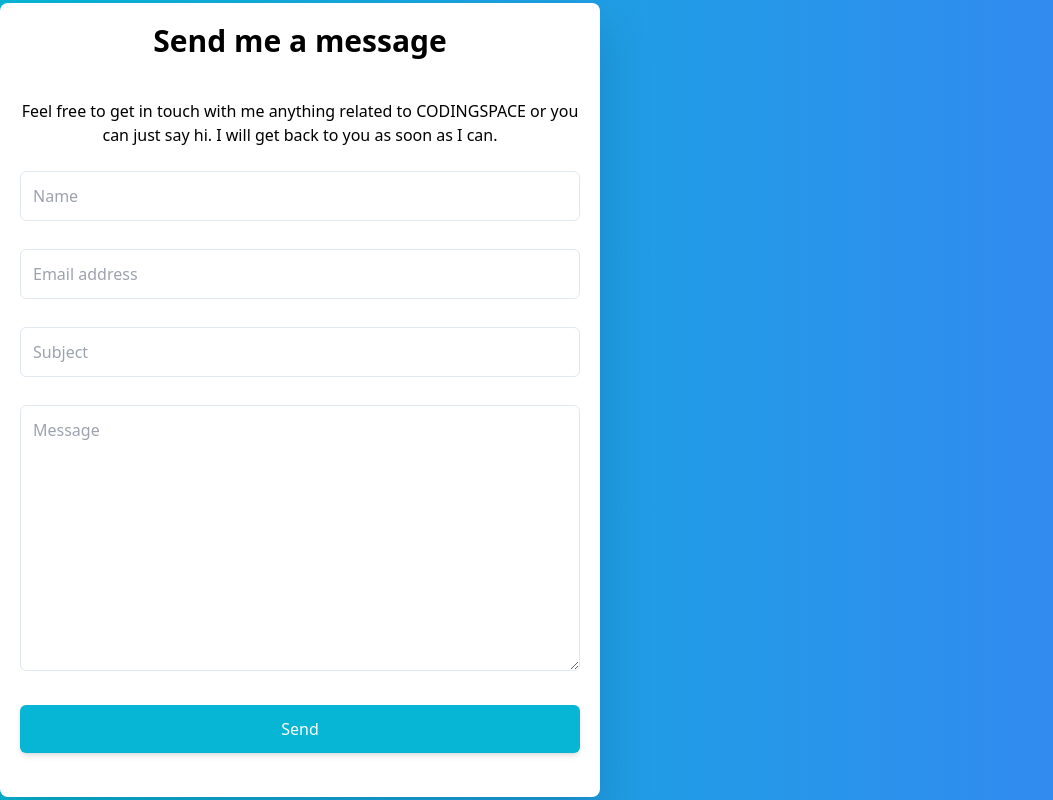
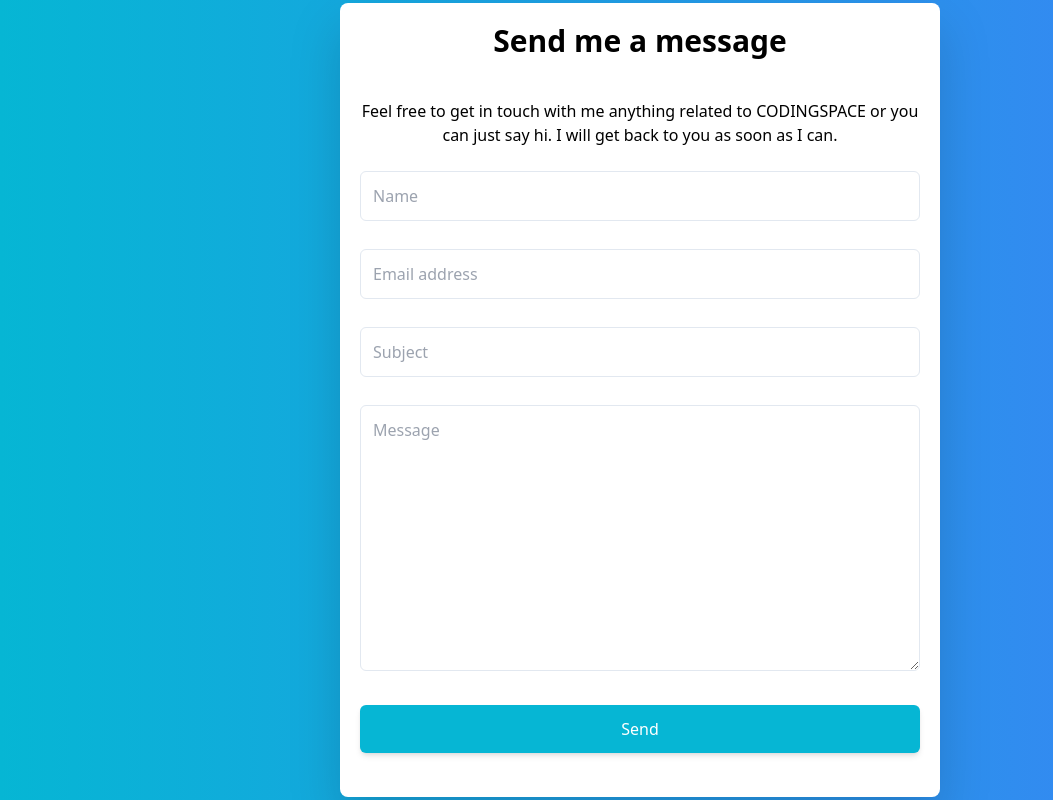
Before and after one commit to oksanabolbat/contact-me-form, a React (Vite) app: page / in a window 1280 px wide. Shown: the whole page, without its empty margins (0-1053 px from the left). Built offline with nearby package versions, Linux system fonts and the light colour scheme.

Commit message:
fixed styles

```diff
--- a/src/App.tsx
+++ b/src/App.tsx
@@ -26,7 +26,7 @@ function App() {
     };
 
     return (
-        <div className="w-full h-screen bg-gradient-to-r from-cyan-500 to-blue-500 font-sans flex items-center">
+        <div className="w-full h-screen bg-gradient-to-r from-cyan-500 to-blue-500 font-sans flex items-center justify-center">
             {showModal && (
                 <Modal
                     message="Please enter valid data!"
@@ -37,7 +37,7 @@ function App() {
             <MessageSentModal isSuccess={isSent} show={showSentModal} />
 
             {
-                <div className="bg-white w-[600px]  drop-shadow-2xl rounded-lg p-5">
+                <div className="bg-white w-[600px]  drop-shadow-2xl rounded-lg p-5 m-4">
                     <h1 className="text-3xl font-bold text-center mb-10">
                         Send me a message
                     </h1>
--- a/src/components/ContactMeForm.tsx
+++ b/src/components/ContactMeForm.tsx
@@ -76,7 +76,6 @@ export default function ContactMeForm({ showModal, handleConfirmForm }: Props) {
             return;
         } else {
             try {
-                console.log("try");
                 const respOk = await sendMessage({
                     name: nameValue,
                     email: emailValue,
--- a/src/components/MessageSentModal.tsx
+++ b/src/components/MessageSentModal.tsx
@@ -5,7 +5,7 @@ interface Props {
 const MessageSentModal = ({ isSuccess, show }: Props) => {
     return (
         <dialog
-            className="w-[400px] h-[60px] fixed bottom-0 right-0 bg-gray-400 mr-0 text-center p-4 rounded-md opacity-70 font-semibold transition-all"
+            className="w-[400px] h-[60px] fixed bottom-0 right-0 bg-gray-400 mr-0 text-center p-4 rounded-md opacity-70 font-semibold transition-all z-10"
             open={show}
         >
             <p className={isSuccess ? "text-green-700" : "text-red-700"}>
--- a/src/components/Modal.tsx
+++ b/src/components/Modal.tsx
@@ -33,7 +33,7 @@ const Modal = ({ message, handleClose }: Props) => {
         >
             <dialog
                 onClose={handleClose}
-                className="flex flex-col justify-center gap-10 w-1/3 h-1/3 rounded-2xl p-16 text-center  font-sans font-bold text-lg "
+                className="flex flex-col justify-center gap-10 min-w-[300px] min-h-[300px] rounded-2xl p-16 text-center  font-sans font-bold text-lg "
             >
                 <h3>{message} </h3>
                 <form method="dialog">
```
